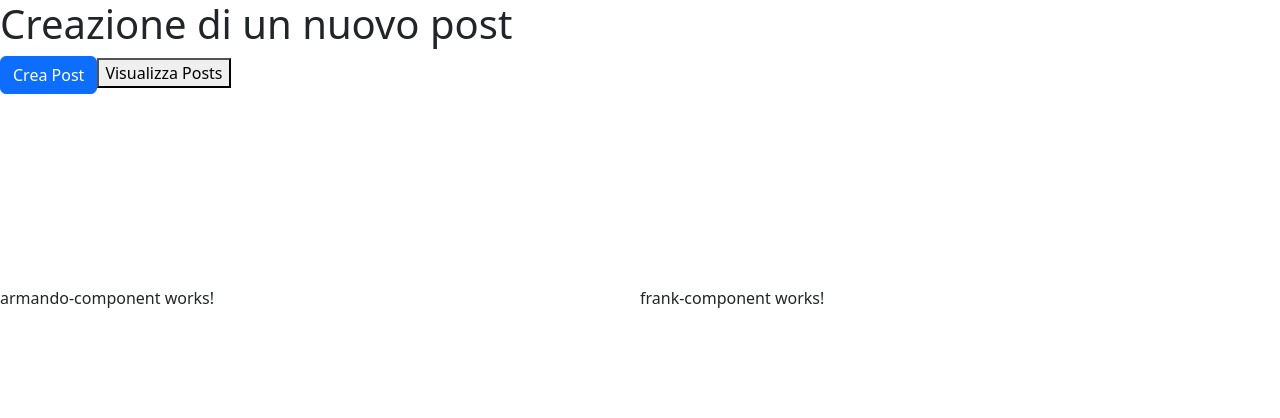
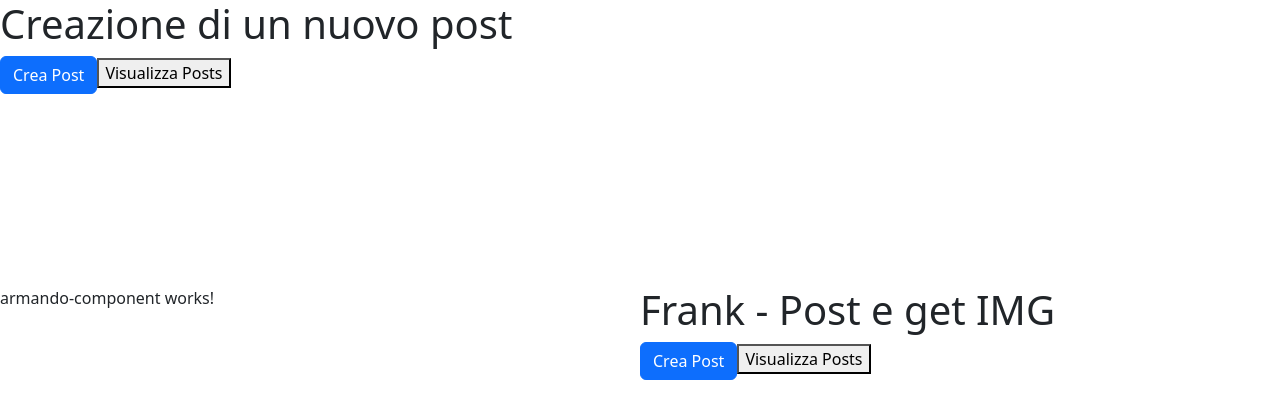
Before and after one commit to oppoar/Proviamo_mongoDB, an Angular app in the folder mongoDbRepository/: page / in a window 1280 px wide. Shown: the top 418 px of the page. Built offline with nearby package versions, Linux system fonts and the light colour scheme.

Commit message:
init Frank test

```diff
--- a/mongoDbRepository/src/app/components/frank-component/frank-component.component.html
+++ b/mongoDbRepository/src/app/components/frank-component/frank-component.component.html
@@ -1 +1,5 @@
-<p>frank-component works!</p>
+<div>
+    <h1>Frank - Post e get IMG</h1>
+    <button class="btn btn-primary" (click)="createPost()">Crea Post</button>
+    <button (click)="getPosts()">Visualizza Posts</button>
+</div>
--- a/mongoDbRepository/src/app/components/frank-component/frank-component.component.ts
+++ b/mongoDbRepository/src/app/components/frank-component/frank-component.component.ts
@@ -1,4 +1,6 @@
 import { Component } from '@angular/core';
+import { ApiPostsService } from '../../services/api-posts.service';
+
 
 @Component({
   selector: 'app-frank-component',
@@ -8,4 +10,23 @@ import { Component } from '@angular/core';
 })
 export class FrankComponentComponent {
 
+  postData = {
+    title: 'Esempio di titolo',
+    body: 'Esempio di contenuto'
+  };
+
+  constructor(private apiImgPost: ApiPostsService) { }
+
+  createPost() {
+    this.apiImgPost.addPost(this.postData).subscribe(response => {
+      console.log('Post creato con successo:', response);
+    });
+  }
+
+  getPosts() {
+    this.apiImgPost.getPosts().subscribe(posts => {
+      console.log('Posts:', posts);
+    });
+  }
+
 }
```
